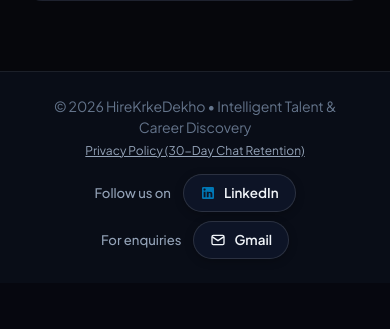
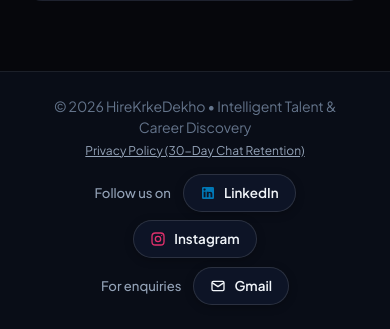
Before and after one commit to mselvavijay/Career_Bot, a FastAPI app: page / in a window 390 px wide; the page is wider, and only the part inside the window is pictured. Shown: the part 4518-4847 px from the top of that part. Before the commit the page ends 4777 px from the top of that part, so only its background shows below. Run offline with FastAPI, Linux system fonts and the light colour scheme; some libraries are stand-ins or nearby versions.

Commit message:
Add Instagram footer link

```diff
--- a/static/app.css
+++ b/static/app.css
@@ -3044,7 +3044,7 @@
             color: var(--text-primary);
         }
 
-        /* ===== MODERNIZED FOOTER WITH LINKEDIN FOLLOW ===== */
+        /* ===== MODERNIZED FOOTER WITH SOCIAL FOLLOW ===== */
         .site-footer {
             margin-top: auto;
             border-top: 1px solid var(--border-subtle);
@@ -3092,6 +3092,7 @@
         }
 
         .footer-linkedin-btn,
+        .footer-instagram-btn,
         .footer-email-btn {
             display: inline-flex;
             align-items: center;
@@ -3164,6 +3165,27 @@
             transform: scale(1.1);
         }
 
+        .footer-instagram-btn .instagram-svg-icon {
+            width: 16px;
+            height: 16px;
+            color: #e1306c;
+            transition: transform 0.2s ease, color 0.2s ease;
+        }
+
+        .footer-instagram-btn:hover,
+        .footer-instagram-btn:focus-visible {
+            background: linear-gradient(135deg, #833ab4, #e1306c 52%, #f77737);
+            border-color: #e1306c;
+            color: #ffffff;
+            transform: translateY(-2px);
+            box-shadow: 0 6px 18px rgba(225, 48, 108, 0.4);
+        }
+
+        .footer-instagram-btn:hover .instagram-svg-icon,
+        .footer-instagram-btn:focus-visible .instagram-svg-icon {
+            color: #ffffff;
+            transform: scale(1.1);
+        }
         @media (max-width: 640px) {
             .footer-container {
                 flex-direction: column;
@@ -3174,4 +3196,11 @@
             .footer-social-group {
                 align-items: center;
             }
-        }
+
+            .footer-social-wrap,
+            .footer-enquiry-wrap {
+                justify-content: center;
+                flex-wrap: wrap;
+                row-gap: 8px;
+            }
+        }
--- a/templates/index.html
+++ b/templates/index.html
@@ -437,6 +437,10 @@
                         </svg>
                         <span>LinkedIn</span>
                     </a>
+                    <a href="https://www.instagram.com/hirekrkedekho/" target="_blank" rel="noopener noreferrer" class="footer-instagram-btn" aria-label="Follow HireKrkeDekho on Instagram">
+                        <svg class="instagram-svg-icon" viewBox="0 0 24 24" fill="none" stroke="currentColor" stroke-width="2" aria-hidden="true"><rect x="3" y="3" width="18" height="18" rx="5"/><circle cx="12" cy="12" r="4"/><circle cx="17.5" cy="6.5" r="1" fill="currentColor" stroke="none"/></svg>
+                        <span>Instagram</span>
+                    </a>
                 </div>
                 <div class="footer-enquiry-wrap">
                     <span class="footer-follow-label">For enquiries</span>
```
